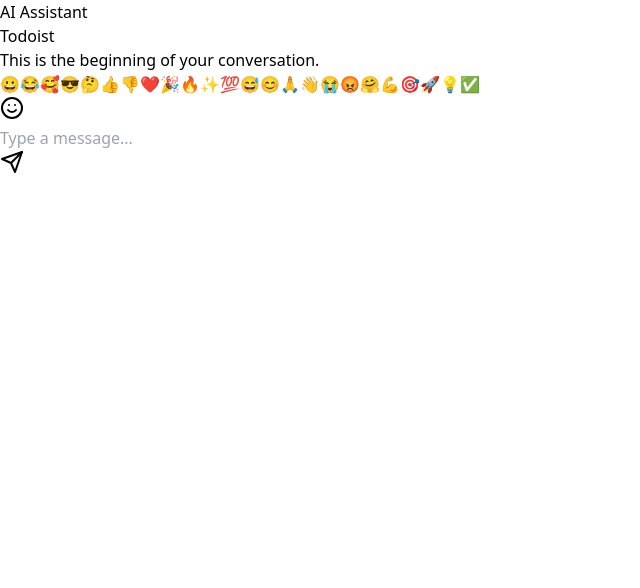
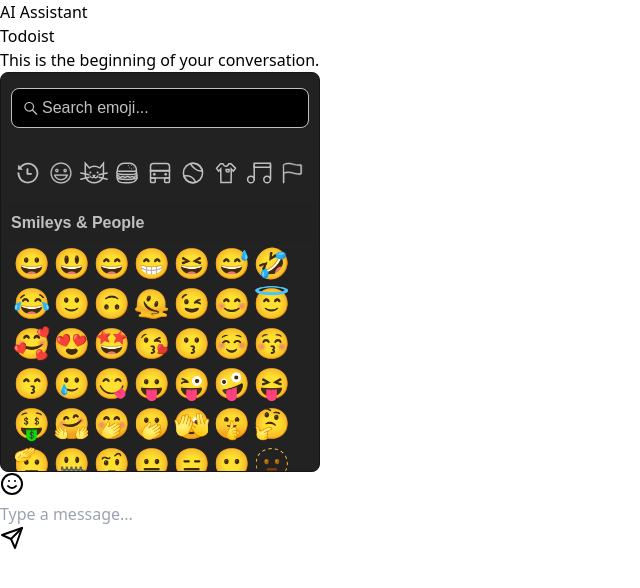
Before and after one commit to Arthurkhan/ai-chat-mobile-app, a React (Vite) app: page / in a window 1280 px wide. Both pictures are taken after a click on the button 12 px from the left and 84 px from the top of the page. Shown: the top 588 px of the page, without its empty margins (0-640 px from the left). Built offline with nearby package versions, Linux system fonts and the light colour scheme; the HTML template or start-up script is replaced by a standard one.

Commit message:
Update App.jsx to use emoji-picker-react library

```diff
--- a/src/App.jsx
+++ b/src/App.jsx
@@ -1,5 +1,6 @@
 import React, { useState, useEffect, useRef } from 'react';
 import { Smile, Send } from 'lucide-react';
+import EmojiPicker from 'emoji-picker-react';
 
 // Main App Component
 export default function App() {
@@ -22,13 +23,6 @@
   // The URL for your n8n chat webhook
   const N8N_WEBHOOK_URL = 'https://n8n.srv795148.hstgr.cloud/webhook/eefc0026-c2e2-445c-9fef-0cab5b262745/chat';
 
-  // Common emojis - easy to expand
-  const emojis = [
-    '😀', '😂', '🥰', '😎', '🤔', '👍', '👎', '❤️',
-    '🎉', '🔥', '✨', '💯', '😅', '😊', '🙏', '👋',
-    '😭', '😡', '🤗', '💪', '🎯', '🚀', '💡', '✅'
-  ];
-
   /**
    * Scrolls the chat view to the latest message.
    */
@@ -44,11 +38,11 @@
   /**
    * Handles emoji selection
    */
-  const handleEmojiClick = (emoji) => {
+  const handleEmojiClick = (emojiData) => {
     const input = inputRef.current;
     const start = input.selectionStart;
     const end = input.selectionEnd;
-    const newText = inputText.substring(0, start) + emoji + inputText.substring(end);
+    const newText = inputText.substring(0, start) + emojiData.emoji + inputText.substring(end);
 
     setInputText(newText);
     setShowEmojiPicker(false);
@@ -56,7 +50,7 @@
     // Focus back on input and set cursor position after emoji
     setTimeout(() => {
       input.focus();
-      input.selectionStart = input.selectionEnd = start + emoji.length;
+      input.selectionStart = input.selectionEnd = start + emojiData.emoji.length;
     }, 0);
   };
 
@@ -177,6 +171,18 @@
     }
   };
 
+  // Click outside handler for emoji picker
+  useEffect(() => {
+    const handleClickOutside = (e) => {
+      if (showEmojiPicker && !e.target.closest('.emoji-picker-container')) {
+        setShowEmojiPicker(false);
+      }
+    };
+
+    document.addEventListener('click', handleClickOutside);
+    return () => document.removeEventListener('click', handleClickOutside);
+  }, [showEmojiPicker]);
+
   return (
     <div className="flex flex-col h-screen bg-gray-900 text-white max-w-md mx-auto font-sans">
       {/* Header */}
@@ -241,25 +247,27 @@
       <div className="px-4 py-3 bg-gray-800 border-t border-gray-700 relative">
         {/* Emoji Picker */}
         {showEmojiPicker && (
-          <div className="absolute bottom-full left-4 mb-2 bg-gray-700 rounded-lg p-3 shadow-lg">
-            <div className="grid grid-cols-8 gap-2">
-              {emojis.map((emoji, index) => (
-                <button
-                  key={index}
-                  onClick={() => handleEmojiClick(emoji)}
-                  className="text-2xl hover:bg-gray-600 rounded p-1 transition-colors"
-                >
-                  {emoji}
-                </button>
-              ))}
-            </div>
+          <div className="emoji-picker-container absolute bottom-full left-0 mb-2">
+            <EmojiPicker
+              onEmojiClick={handleEmojiClick}
+              theme="dark"
+              searchPlaceHolder="Search emoji..."
+              width={320}
+              height={400}
+              previewConfig={{ showPreview: false }}
+              skinTonesDisabled
+              emojiStyle="native"
+            />
           </div>
         )}
 
         <div className="flex items-center gap-3">
           <button
             className="text-red-500 hover:text-red-400 transition-colors"
-            onClick={() => setShowEmojiPicker(!showEmojiPicker)}
+            onClick={(e) => {
+              e.stopPropagation();
+              setShowEmojiPicker(!showEmojiPicker);
+            }}
           >
             <Smile size={24} />
           </button>
@@ -272,7 +280,6 @@
               value={inputText}
               onChange={(e) => setInputText(e.target.value)}
               onKeyPress={handleKeyPress}
-              onFocus={() => setShowEmojiPicker(false)}
               className="flex-1 bg-transparent outline-none text-sm placeholder-gray-400"
               disabled={isLoading} // Disable input while waiting for a response
             />
```
